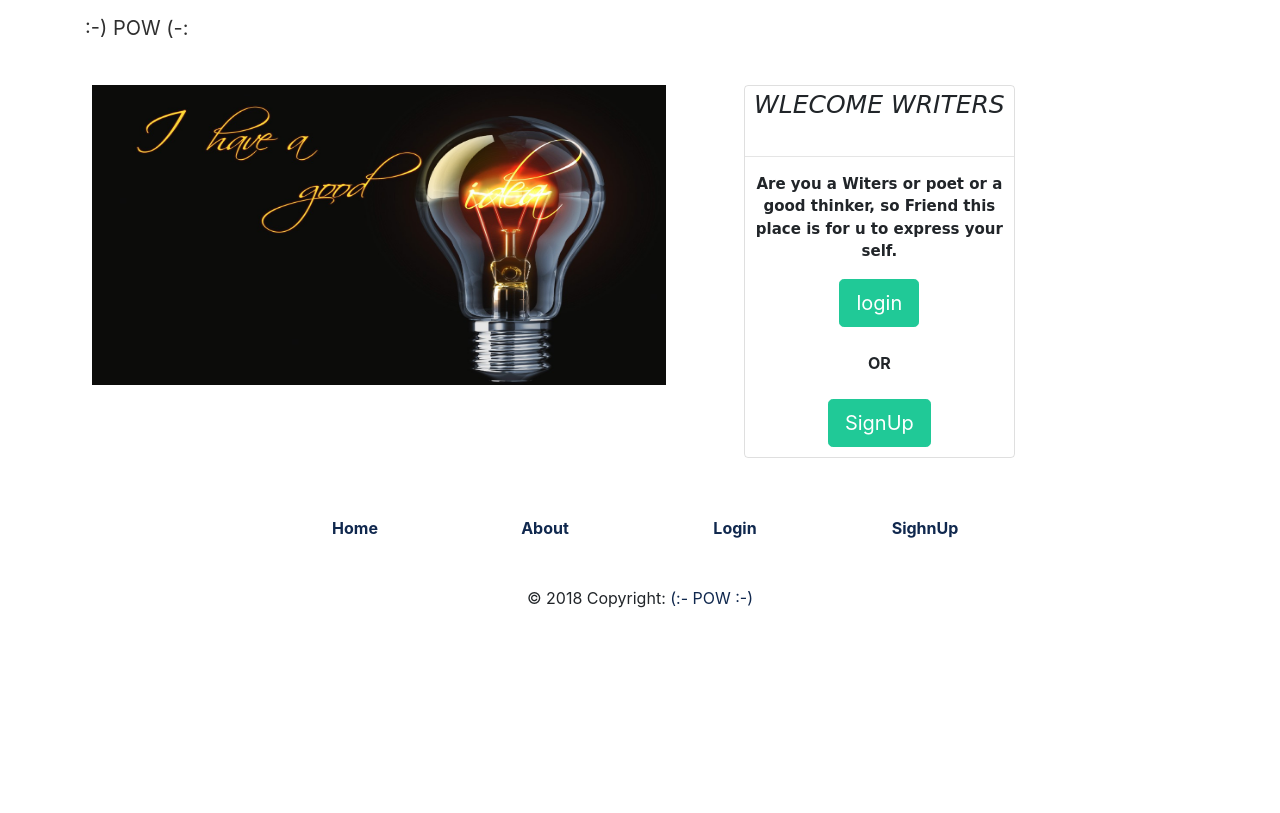
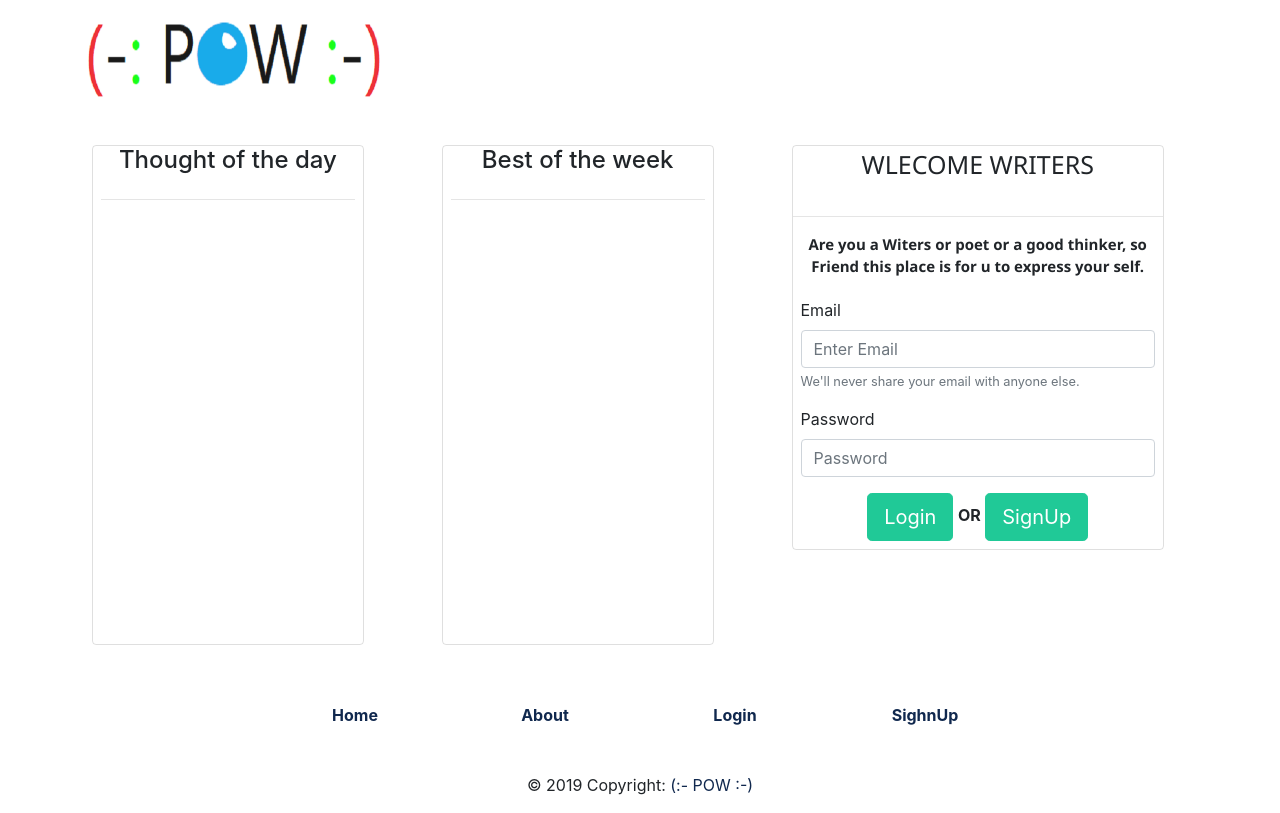
Before and after one commit to ankanuj/pow, a Django app: page / in a window 1280 px wide. Before the commit the page ends 608 px from the top, so only its background shows below. Run offline with Django 3.2, Linux system fonts and the light colour scheme; some libraries are stand-ins or nearby versions.

Commit message:
fourth commit

```diff
--- a/templates/inventors/index.html
+++ b/templates/inventors/index.html
@@ -4,24 +4,58 @@
 
 <div class="conatiner"style="margin:5px 20px 5px 5px; ">
 	<div class="row text-center pt-md-4 pb-md-2 ml-4 mr-4">
-		<div class="col-md-6 ml-5">
-				<img src="{% static 'img/lamp.jpg' %} " style="max-height: 300px; max-width: 800px;">
+
+<!-- Thought of the day section-->
+		<div class="col-md-3 ml-5">
+			<div class="card" style="height: 500px;">
+				<h4>Thought of the day</h4>
+				<hr class="mr-2 ml-2">
+			</div>
+
 		</div>
+
+<!-- Weekly Best poem section -->
 		<div class="col-md-3 ml-5">
+			<div class="card" style="height: 500px;">
+				<h4>Best of the week</h4>
+				<hr class="mr-2 ml-2">
+			</div>
+
+		</div>
+
+<!-- Section for LOgin and Singnup-->
+		<div class="col-md-4 ml-5">
 			<div class="card" >
-				<p style="font-family: Comic Sans MS; font-size: 25px; font-style: italic; "> WLECOME WRITERS</p>
+				<p style="font-family:  Segoe UI; font-size: 25px; "> WLECOME WRITERS</p>
 					<hr>
 
-				<p style="font-family: Comic Sans MS; font-size: 15px;"><b> Are you a Witers or poet or a good thinker, so Friend this place is for u to express your self.</b></p>
+				<p style="font-family: Segoe UI; font-size: 15px;"><b> Are you a Witers or poet or a good thinker, so Friend this place is for u to express your self.</b></p>
+
+<!-- Login form-->
+			<form class="mr-2 ml-2 pb-2 ">
+				<div class="form-group form-text text-left">
+
+					<label for="exampleInputEmailid1"> Email </label>
+					<input type="email" class="form-control" id="exampleInputEmailid1" area-describedby="emailhelp" placeholder="Enter Email">
+					<small id="emailHelp" class="form-text text-muted">We'll never share your email with anyone else.
+					</small>
+				</div>
+				<div class="form-group text-left">
+   					 <label for="exampleInputPassword1">Password</label>
+   					 <input type="password" class="form-control" id="exampleInputPassword1" placeholder="Password">
+  					</div>
+				<a href="{% url 'about' %}" style="padding-bottom: 10px; ">
+				<button  type="button" class=" btn btn-success btn-lg">Login</button>
+				</a>
+
+				<b> OR</b>
+<!-- Sighnup  -->
+
 				<a href="{% url 'index' %}">
-				<button type="button" class="btn btn-success btn-lg">login</button>
+				<button type="button" class="btn btn-success btn-lg">SignUp</button>
 				</a>
-				<br>
-				<b> OR</b>
-				<br>
-				<a href="{% url 'about' %}" style="padding-bottom: 10px; ">
-				<button  type="button" class=" btn btn-success btn-lg">SignUp</button>
-				</a>
+				</form>
+
 			</div>
 
 		</div>
--- a/templates/partials/_footer.html
+++ b/templates/partials/_footer.html
@@ -46,7 +46,7 @@
     </div>
 
     <!-- Copyright -->
-  <div class="footer-copyright text-center py-3">© 2018 Copyright:
+  <div class="footer-copyright text-center py-3">© 2019 Copyright:
     <a href="{% url 'index' %}"> (:- POW :-)</a>
   </div>
 
--- a/templates/partials/_navbar.html
+++ b/templates/partials/_navbar.html
@@ -4,8 +4,7 @@
   <nav class="navbar navbar-expand-lg navbar-light  sticky-top">
     <div class="container">
       <a class="navbar-brand" href="{%url 'index'%}">
-        <!--<img src="{%static 'img/logo.png'%}" class="logo" alt="">-->
-        :-) POW (-:
+        <img src="{%static 'img/logo1.png'%}" class="logo" alt="" style="height: 90px; width: 300px;">
       </a>
 
 
```
Also changed, not shown: blog_poet/static/img/logo pow.png (added), blog_poet/static/img/logo1.png (added), static/img/logo pow.png (added), static/img/logo.png (added), static/img/logo1.png (added).
